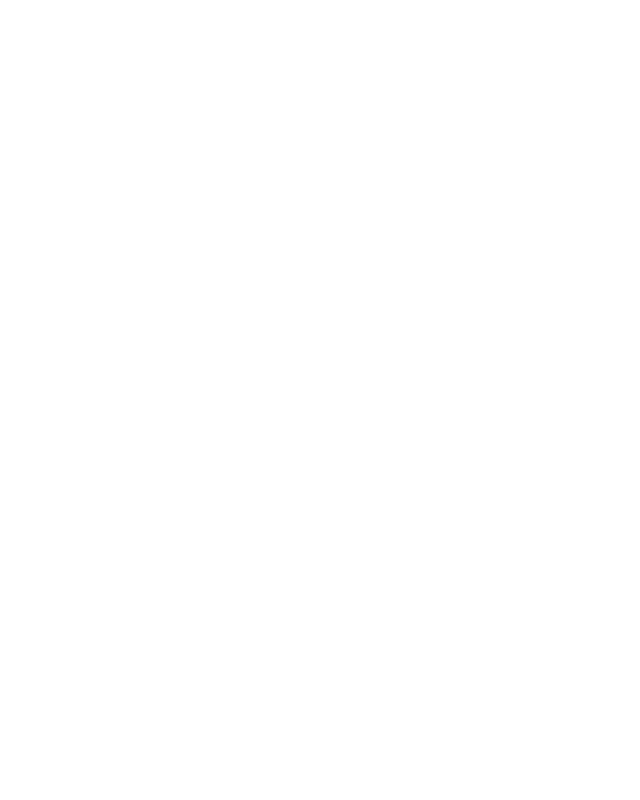
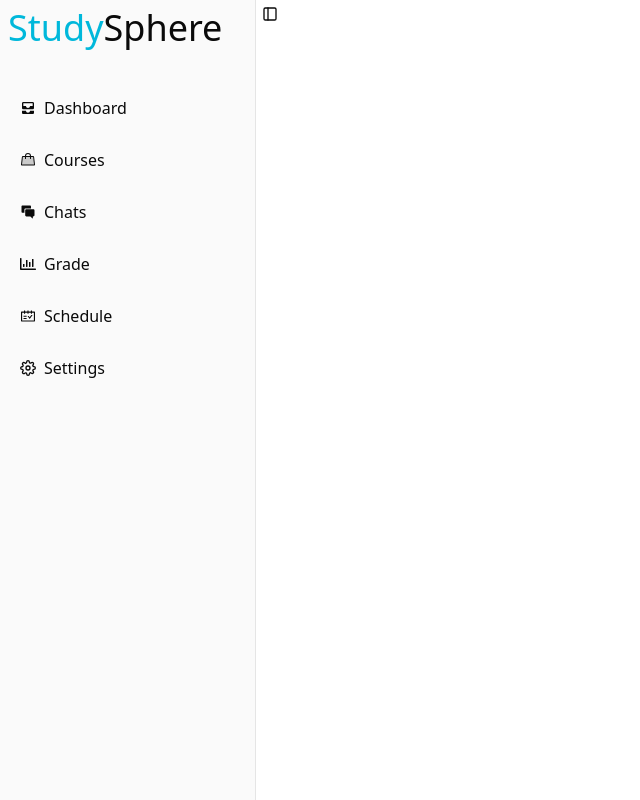
Before and after one commit to jubayer718/study_sphere, a Next.js app: page / in a window 1280 px wide. Shown: the whole page, without its empty margins (0-640 px from the left). Built offline with nearby package versions, Linux system fonts and the light colour scheme.

Commit message:
sidebar completed

```diff
--- a/src/app/layout.js
+++ b/src/app/layout.js
@@ -1,5 +1,7 @@
 import { Geist, Geist_Mono } from "next/font/google";
 import "./globals.css";
+import { SidebarProvider, SidebarTrigger } from "@/components/ui/sidebar";
+import { AppSidebar } from "@/components/app_sidebar";
 
 const geistSans = Geist({
   variable: "--font-geist-sans",
@@ -22,7 +24,13 @@
       <body
         className={`${geistSans.variable} ${geistMono.variable} antialiased`}
       >
-        {children}
+        <SidebarProvider>
+          <AppSidebar />
+          <main>
+              <SidebarTrigger />
+             {children}
+           </main>
+      </SidebarProvider>
       </body>
     </html>
   );
--- /dev/null
+++ b/src/components/app_sidebar.jsx
@@ -0,0 +1,51 @@
+import {
+  Sidebar,
+  SidebarContent,
+  SidebarFooter,
+  SidebarGroup,
+  SidebarHeader,
+} from "@/components/ui/sidebar"
+import { cn } from "@/lib/utils"
+import Link from "next/link"
+
+// Icons
+import { MdAllInbox } from "react-icons/md";
+import { PiHandbagDuotone } from "react-icons/pi";
+import { IoIosChatboxes } from "react-icons/io";
+import { FaRegChartBar } from "react-icons/fa";
+import { AiOutlineSchedule } from "react-icons/ai";
+import { FiSettings } from "react-icons/fi";
+
+export function AppSidebar() {
+  return (
+    <Sidebar>
+      <SidebarHeader>
+        <h1 className={cn('text-4xl bolder border-none')}><span className="text-cyan-500 ">Study</span>Sphere</h1>
+      </SidebarHeader>
+
+      <SidebarContent>
+
+        <SidebarGroup className={cn('mt-5')}>
+          <Link className="flex items-center gap-2 hover:bg-cyan-200 hover:text-cyan-800 p-3 " href={'/dashboard'}><span><MdAllInbox /></span>Dashboard</Link>
+        </SidebarGroup>
+            <SidebarGroup className={cn('-mt-5')}>
+              <Link className="flex items-center gap-2 hover:bg-cyan-200 hover:text-cyan-800 p-3 " href={'/courses'}> <span><PiHandbagDuotone /></span>Courses</Link>
+        </SidebarGroup>
+        <SidebarGroup className={cn('-mt-5')}>
+          <Link className="flex items-center gap-2 hover:bg-cyan-200 hover:text-cyan-800 p-3 " href={'/chats'}><span><IoIosChatboxes /></span>Chats</Link>
+        </SidebarGroup>
+        <SidebarGroup className={cn('-mt-5')}>
+          <Link className="flex items-center gap-2 hover:bg-cyan-200 hover:text-cyan-800 p-3 " href={'/grade'}><span><FaRegChartBar /></span>Grade</Link>
+        </SidebarGroup>
+        <SidebarGroup className={cn('-mt-5')} >
+          <Link className="flex items-center gap-2 hover:bg-cyan-200 hover:text-cyan-800 p-3 " href={'/schedule'}><span><AiOutlineSchedule /></span>Schedule</Link>
+        </SidebarGroup>
+        <SidebarGroup className={cn('-mt-5')}>
+          <Link className="flex items-center gap-2 hover:bg-cyan-200 hover:text-cyan-800 p-3 " href={'/settings'}><span><FiSettings /></span>Settings</Link>
+        </SidebarGroup>
+
+      </SidebarContent>
+      <SidebarFooter />
+    </Sidebar>
+  )
+}
```
